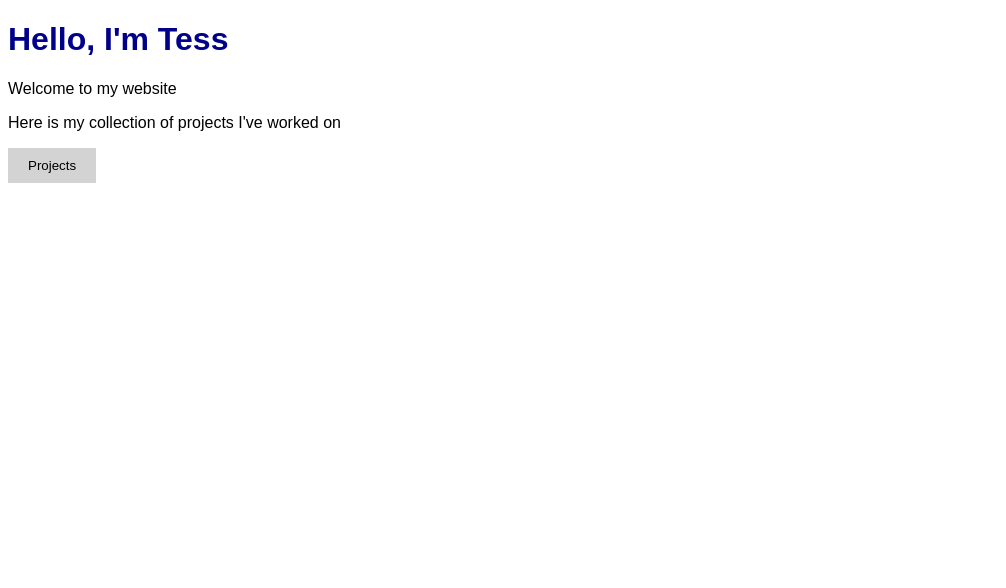
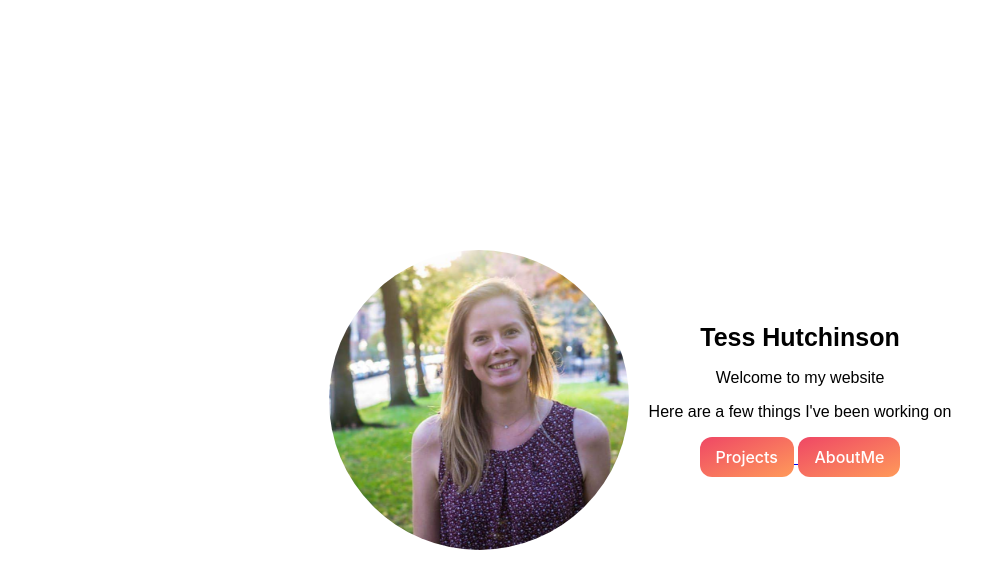
Before and after one commit to TessHutchinson/TessHutchinson.github.io, a plain HTML site: page index.html in a window 1280 px wide. Shown: the whole page, without its empty margins (0-1006 px from the left). Drawn offline with Linux system fonts and the light colour scheme.

Commit message:
updated front page layout

```diff
--- a/index.html
+++ b/index.html
@@ -1,14 +1,25 @@
 <!DOCTYPE html>
-<html>
+<html lang="en">
 <head>
-  <link rel="stylesheet" type="text/css" href="styles.css">
+    <meta charset="UTF-8">
+    <meta name="viewport" content="width=device-width, initial-scale=1.0">
+    <link rel="stylesheet" type="text/css" href="styles.css">
 </head>
 <body>
-  <h1>Hello, I'm Tess</h1>
-  <p>Welcome to my website</p>
-  <p>Here is my collection of projects I've worked on</p>
-  <a href="projects.html">
-    <button>Projects</button>
-  </a>
+    <div class="center-wrapper">
+        <div class="container">
+            <img src="professionalPic.jpg" alt="Tess Hutchinson" width="400" height="300">
+            <div class="text-content">
+                <h1>Tess Hutchinson</h1>
+                <p>Welcome to my website</p>
+                <p>Here are a few things I've been working on</p>
+                <a href="projects.html">
+                    <button class="button-62" role="button">Projects</button>
+                    <button class="button-62" role="About Me">AboutMe</button>
+                </a>
+            </div>
+
+        </div>
+    </div>
 </body>
 </html>
--- a/styles.css
+++ b/styles.css
@@ -1,18 +1,88 @@
 body {
   font-family: Arial, sans-serif;
+  margin: 0;
+  padding: 0;
+  display: flex;
+  justify-content: center;
+  align-items: center;
+  min-height: 100vh;
+  background-color: rgba(255, 255, 255, 0.873);
+}
+
+.center-wrapper {
+  background-color: white;
+  padding: 30px;
+  border-radius: 10px;
+  text-align: center;
 }
 
 h1 {
-    color: darkblue;
+  color: black;
+  margin-top: 0;
+  text-align: center;
+  font-size: 25px;
 }
 
-  button {
-    background-color: lightgrey;
-    border: none;
-    padding: 10px 20px;
-    cursor: pointer;
+.container {
+  display: flex;
+  align-items: center;
+  gap: 20px;
+  max-width: 800px;
 }
 
-  button:hover {
-    background-color: grey;
+.text-content {
+  flex: 1;
+  text-align: center;
 }
+
+img {
+  max-width: 100%;
+  height: auto;
+  border-radius: 50%;
+  object-fit: cover;
+  width: 300px;
+  height: 300px;
+}
+.cta-buttons{
+  display: flex
+  gap: 2rem;
+}
+
+
+.button-62 {
+background: linear-gradient(to bottom right, #EF4765, #FF9A5A);
+border: 0;
+border-radius: 12px;
+color: #FFFFFF;
+cursor: pointer;
+display: inline-block;
+font-family: -apple-system,system-ui,"Segoe UI",Roboto,Helvetica,Arial,sans-serif;
+font-size: 16px;
+font-weight: 500;
+line-height: 2.5;
+outline: transparent;
+padding: 0 1rem;
+text-align: center;
+text-decoration: none;
+transition: box-shadow .2s ease-in-out;
+user-select: none;
+-webkit-user-select: none;
+touch-action: manipulation;
+white-space: nowrap;
+}
+
+.button-62:not([disabled]):focus {
+box-shadow: 0 0 .25rem rgba(0, 0, 0, 0.5), -.125rem -.125rem 1rem rgba(239, 71, 101, 0.5), .125rem .125rem 1rem rgba(255, 154, 90, 0.5);
+}
+
+.button-62:not([disabled]):hover {
+box-shadow: 0 0 .25rem rgba(0, 0, 0, 0.5), -.125rem -.125rem 1rem rgba(239, 71, 101, 0.5), .125rem .125rem 1rem rgba(255, 154, 90, 0.5);
+}
+
+@media (max-width: 600px) {
+  .container {
+      flex-direction: column;
+      align-items: center;
+      text-align: center;
+  }
+}
```
Also changed, not shown: projects.html (+6 -2 lines), professionalPic.jpg (added), projects.css (added). Lines whose indentation alone changed are shown as unchanged.
